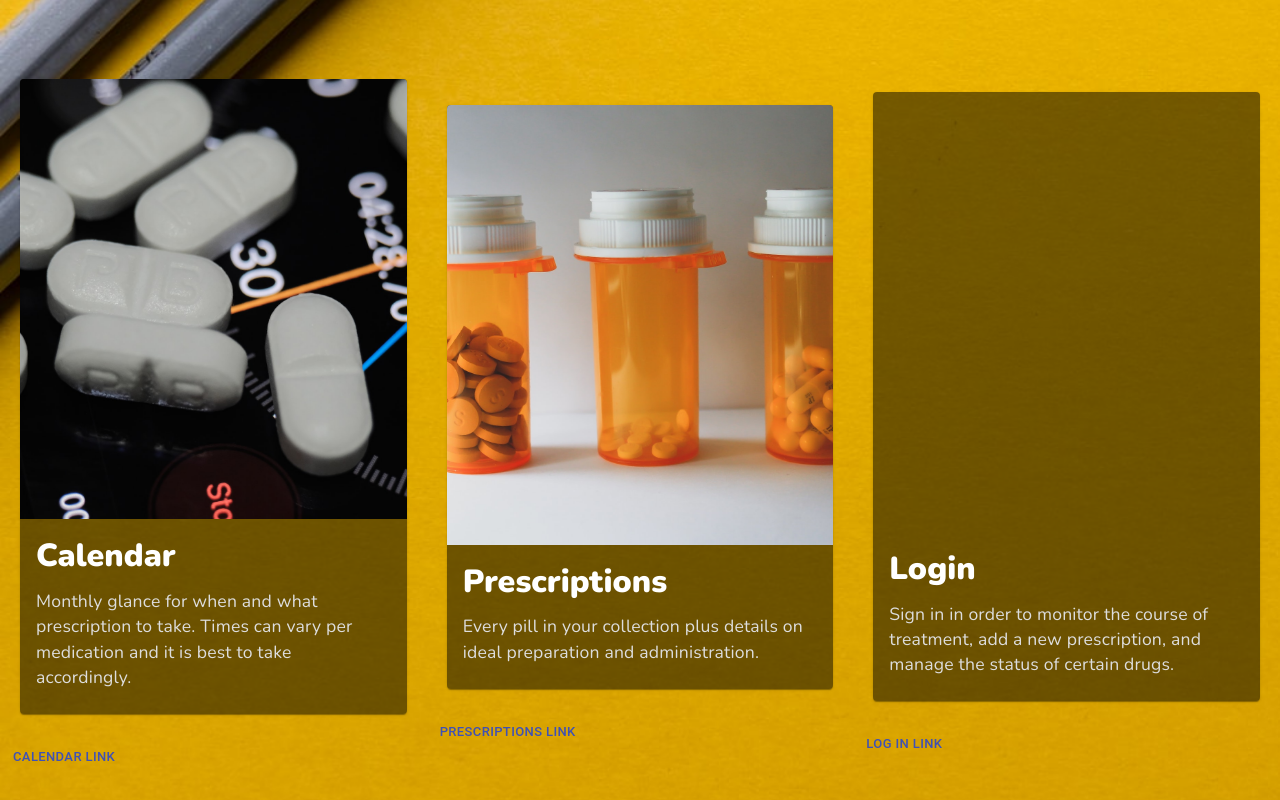
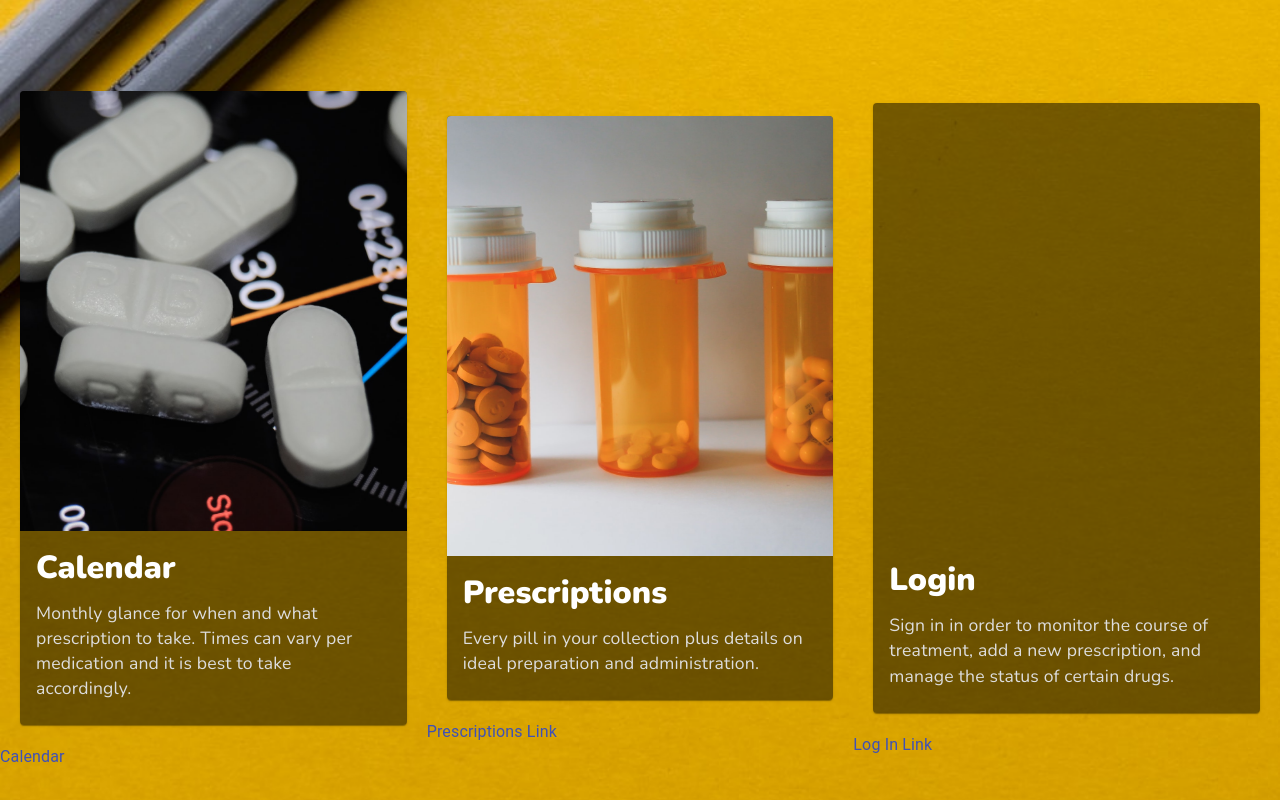
Before and after one commit to matthiatt/my_health_notebook, a React (Create React App) app in the folder client/: page / in a window 1280 px wide. Shown: the part 780-1580 px from the top of the page. Built offline with nearby package versions, Linux system fonts and the light colour scheme.

Commit message:
added links

```diff
--- a/client/src/components/Body.js
+++ b/client/src/components/Body.js
@@ -3,9 +3,12 @@ import { makeStyles } from '@material-ui/core/styles';
 import ImageCard from './ImageCard';
 import places from '../static/places';
 import useWindowPosition from '../hook/useWindowPosition';
-// import CardActionArea from '@material-ui/core/CardActionArea';
 import CardActions from '@material-ui/core/CardActions';
 import Button from '@material-ui/core/Button';
+import { PromiseProvider } from 'mongoose';
+import { Link, Typography } from '@material-ui/core';
+
+// import Scheduler from 'client/src/components/Scheduler/index.js';
 
 
 const useStyles = makeStyles((theme) => ({
@@ -26,29 +29,23 @@ export default function () {
     <div className={classes.root} id="Body">
       <div>
         <ImageCard place={places[1]} checked={checked} />
-        <CardActions>
-        <Button size="small" color="primary">
-          CALENDAR LINK
-        </Button>
-      </CardActions>
+        <Typography>
+          <Link href="https://www.google.com/" target="_blank">Calendar</Link>
+        </Typography>
       </div>
 
       <div>
         <ImageCard place={places[0]} checked={checked} />
-        <CardActions>
-        <Button size="small" color="primary">
-         PRESCRIPTIONS LINK
-        </Button>
-      </CardActions>
+        <Typography>
+          <Link href="#" target="_blank">Prescriptions Link</Link>
+        </Typography>
       </div>
 
       <div>
         <ImageCard place={places[2]} checked={checked} />
-        <CardActions>
-        <Button size="small" color="primary">
-          LOG IN LINK
-        </Button>
-      </CardActions>
+        <Typography>
+          <Link href="https://www.google.com/" target="_blank">Log In Link</Link>
+        </Typography>
       </div>
     </div>
   );
```
